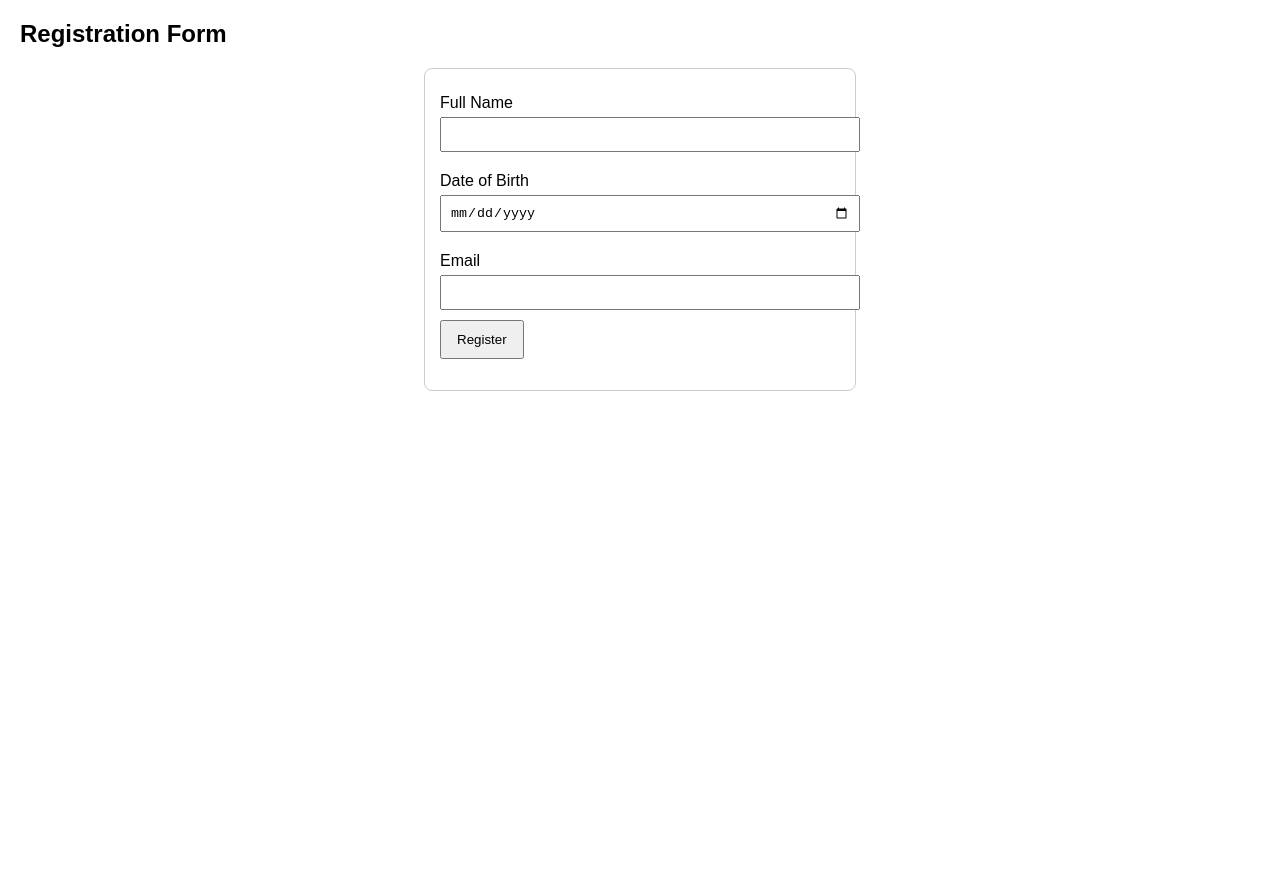
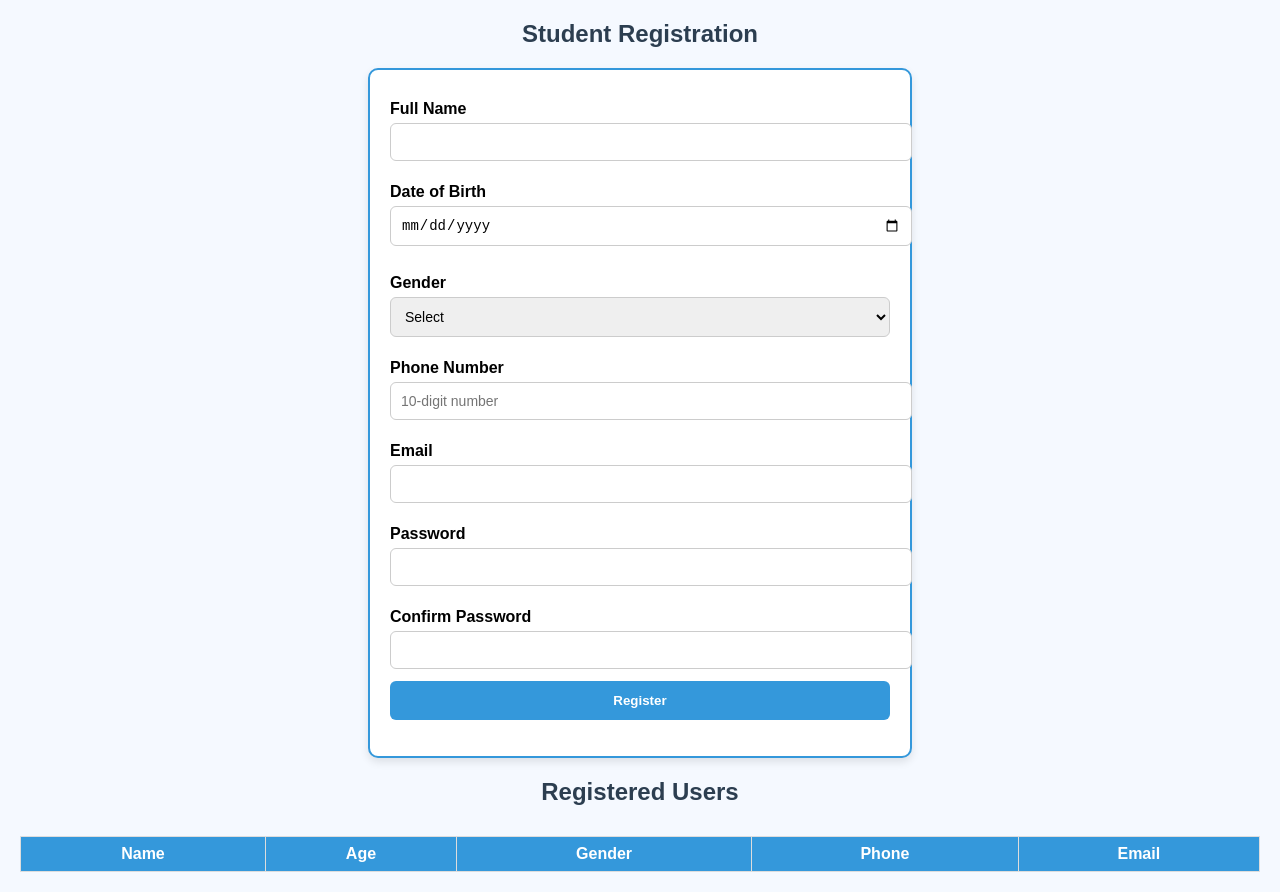
Before and after one commit to Nikhilsai56-c/Registration-, a plain HTML site: page index.html in a window 1280 px wide. Before the commit the page ends 800 px from the top, so only its background shows below. Drawn offline with Linux system fonts and the light colour scheme.

Commit message:
Update index.html

```diff
--- a/index.html
+++ b/index.html
@@ -4,44 +4,145 @@
   <meta charset="UTF-8">
   <title>Registration Form</title>
   <style>
-    body { font-family: Arial, sans-serif; margin: 20px; }
-    form { max-width: 400px; margin: auto; padding: 15px; border: 1px solid #ccc; border-radius: 8px; }
-    label { display: block; margin: 10px 0 5px; }
-    input { width: 100%; padding: 8px; margin-bottom: 10px; }
-    button { padding: 10px 15px; }
-    .error { color: red; }
-    .success { color: green; }
+    body {
+      font-family: Arial, sans-serif;
+      background: #f5f9ff;
+      margin: 20px;
+    }
+    h2 {
+      text-align: center;
+      color: #2c3e50;
+    }
+    form {
+      max-width: 500px;
+      margin: auto;
+      padding: 20px;
+      background: #fff;
+      border: 2px solid #3498db;
+      border-radius: 10px;
+      box-shadow: 0px 4px 8px rgba(0,0,0,0.1);
+    }
+    label {
+      display: block;
+      margin: 10px 0 5px;
+      font-weight: bold;
+    }
+    input, select {
+      width: 100%;
+      padding: 10px;
+      margin-bottom: 12px;
+      border: 1px solid #ccc;
+      border-radius: 6px;
+      font-size: 14px;
+    }
+    button {
+      padding: 12px 20px;
+      background: #3498db;
+      color: white;
+      font-weight: bold;
+      border: none;
+      border-radius: 6px;
+      cursor: pointer;
+      width: 100%;
+    }
+    button:hover {
+      background: #2980b9;
+    }
+    .error { color: red; font-weight: bold; }
+    .success { color: green; font-weight: bold; }
+    #userTable {
+      margin-top: 30px;
+      width: 100%;
+      border-collapse: collapse;
+    }
+    #userTable th, #userTable td {
+      border: 1px solid #ddd;
+      padding: 8px;
+      text-align: center;
+    }
+    #userTable th {
+      background: #3498db;
+      color: white;
+    }
   </style>
 </head>
 <body>
 
-  <h2>Registration Form</h2>
+  <h2>Student Registration</h2>
   <form id="regForm">
     <label for="name">Full Name</label>
     <input type="text" id="name" required>
 
     <label for="dob">Date of Birth</label>
     <input type="date" id="dob" required>
+    <p id="agePreview"></p>
+
+    <label for="gender">Gender</label>
+    <select id="gender" required>
+      <option value="">Select</option>
+      <option value="Male">Male</option>
+      <option value="Female">Female</option>
+      <option value="Other">Other</option>
+    </select>
+
+    <label for="phone">Phone Number</label>
+    <input type="tel" id="phone" pattern="[0-9]{10}" placeholder="10-digit number" required>
 
     <label for="email">Email</label>
     <input type="email" id="email" required>
+
+    <label for="password">Password</label>
+    <input type="password" id="password" required>
+
+    <label for="confirmPassword">Confirm Password</label>
+    <input type="password" id="confirmPassword" required>
 
     <button type="submit">Register</button>
     <p id="msg"></p>
   </form>
 
+  <h2>Registered Users</h2>
+  <table id="userTable">
+    <thead>
+      <tr>
+        <th>Name</th>
+        <th>Age</th>
+        <th>Gender</th>
+        <th>Phone</th>
+        <th>Email</th>
+      </tr>
+    </thead>
+    <tbody></tbody>
+  </table>
+
   <script>
     const form = document.getElementById("regForm");
     const msg = document.getElementById("msg");
+    const agePreview = document.getElementById("agePreview");
+    const tbody = document.querySelector("#userTable tbody");
+
+    document.getElementById("dob").addEventListener("change", () => {
+      const dob = new Date(document.getElementById("dob").value);
+      const today = new Date();
+      let age = today.getFullYear() - dob.getFullYear();
+      const m = today.getMonth() - dob.getMonth();
+      if (m < 0 || (m === 0 && today.getDate() < dob.getDate())) {
+        age--;
+      }
+      agePreview.textContent = "Your Age: " + age;
+    });
 
     form.addEventListener("submit", function(e) {
       e.preventDefault();
 
       const name = document.getElementById("name").value.trim();
       const dob = new Date(document.getElementById("dob").value);
+      const gender = document.getElementById("gender").value;
+      const phone = document.getElementById("phone").value.trim();
       const email = document.getElementById("email").value.trim();
+      const password = document.getElementById("password").value;
+      const confirmPassword = document.getElementById("confirmPassword").value;
 
-      // Calculate age
       const today = new Date();
       let age = today.getFullYear() - dob.getFullYear();
       const m = today.getMonth() - dob.getMonth();
@@ -55,28 +156,41 @@
         return;
       }
 
-      // Store data in localStorage
-      const user = { name, dob: dob.toISOString().split('T')[0], email, age };
-      localStorage.setItem("user", JSON.stringify(user));
+      if (password !== confirmPassword) {
+        msg.textContent = "Passwords do not match!";
+        msg.className = "error";
+        return;
+      }
+
+      const users = JSON.parse(localStorage.getItem("users")) || [];
+      users.push({ name, age, gender, phone, email });
+      localStorage.setItem("users", JSON.stringify(users));
 
       msg.textContent = "Registration successful!";
       msg.className = "success";
 
-      // Reset form
       form.reset();
+      agePreview.textContent = "";
+
+      displayUsers();
     });
 
-    // Auto-fill if stored data exists
-    window.onload = () => {
-      const saved = JSON.parse(localStorage.getItem("user"));
-      if (saved) {
-        document.getElementById("name").value = saved.name;
-        document.getElementById("dob").value = saved.dob;
-        document.getElementById("email").value = saved.email;
-        msg.textContent = "Loaded saved registration data.";
-        msg.className = "success";
-      }
-    };
+    function displayUsers() {
+      const users = JSON.parse(localStorage.getItem("users")) || [];
+      tbody.innerHTML = "";
+      users.forEach(user => {
+        const row = `<tr>
+          <td>${user.name}</td>
+          <td>${user.age}</td>
+          <td>${user.gender}</td>
+          <td>${user.phone}</td>
+          <td>${user.email}</td>
+        </tr>`;
+        tbody.innerHTML += row;
+      });
+    }
+
+    window.onload = displayUsers;
   </script>
 
 </body>
```
